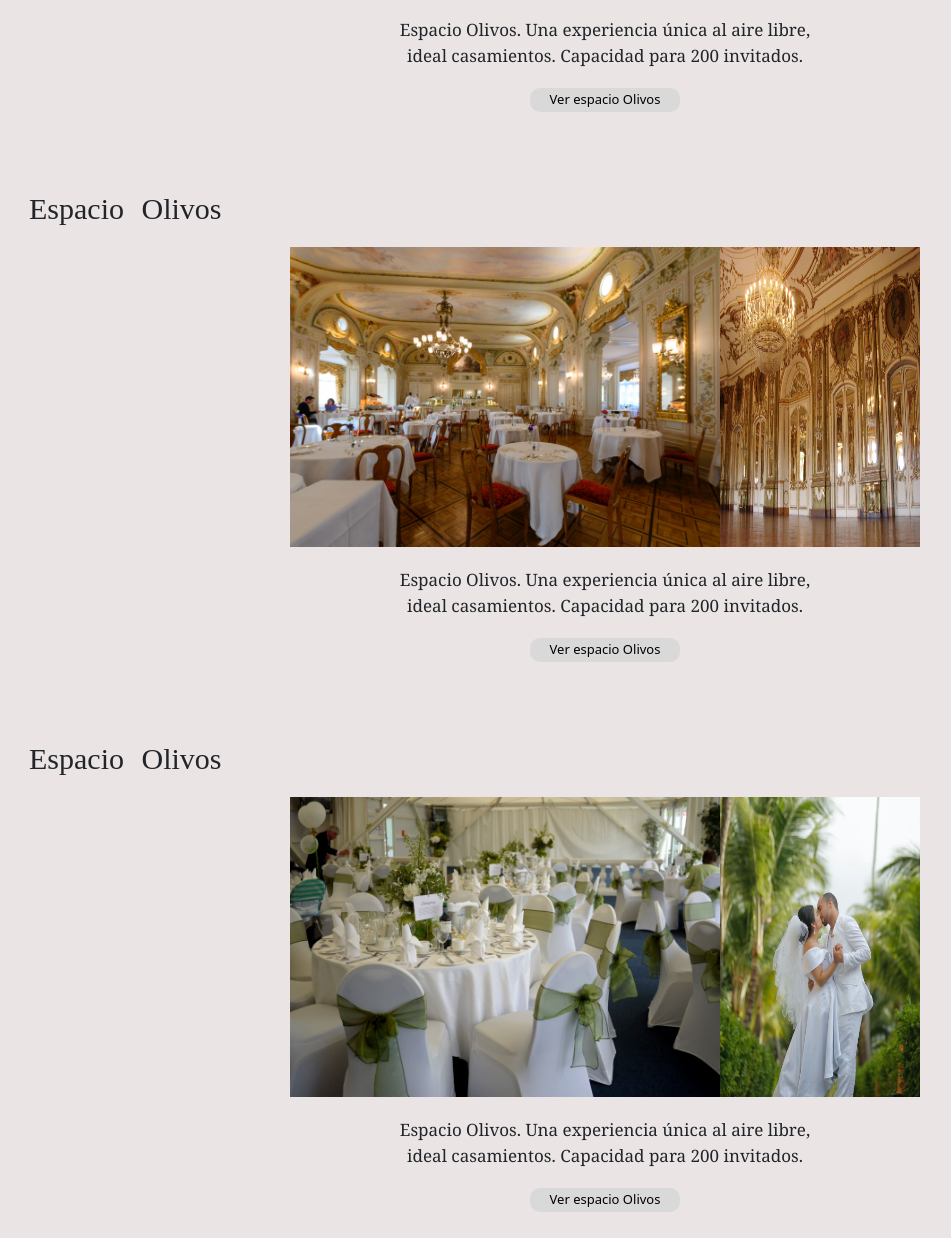
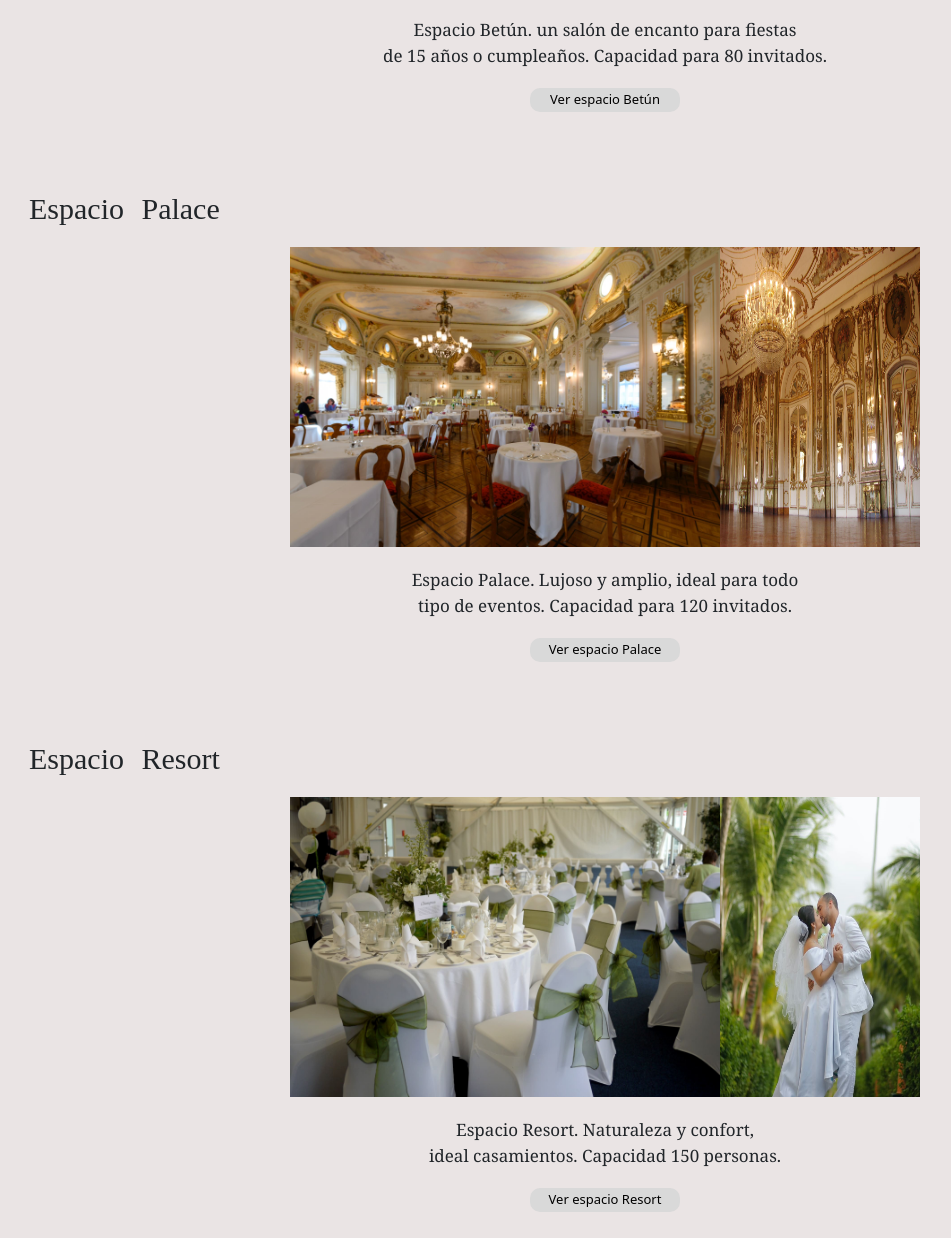
Before and after one commit to GabrielLococo/Corona-eventos, a plain HTML site: page index.html in a window 1280 px wide. Shown: the part 2047-3285 px from the top of the page, without its empty margins (35-986 px from the left). Drawn offline with nearby package versions, Linux system fonts and the light colour scheme; a web font is replaced by a local one.

Commit message:
index > estilos

```diff
--- a/css/style.css
+++ b/css/style.css
@@ -181,7 +181,7 @@ display: grid;
 }
 
 .banner5 a {
-    font-size: 1rem;
+    font-size: 0.8rem;
     text-decoration: none;
     color: rgb(182, 110, 122);
     padding: 0.2rem;
@@ -190,7 +190,7 @@ display: grid;
     display: flex;
     justify-content: center;
     margin: auto;
-    width: 10rem;
+    width: 12rem;
     margin-bottom: 1rem;
 }
 
--- a/index.html
+++ b/index.html
@@ -63,31 +63,31 @@
                 <a href="##">Ver espacio Olivos</a>
             </div>
             <div class="espBetun">
-                <h3 class="cursiva">Espacio Olivos</h3>
+                <h3 class="cursiva">Espacio Betún</h3>
                 <div class="gridImg">
                     <img src="./assets/espacioBetun1.jpg" alt="mesa con cubiertos">
                     <img src="./assets/espacioBetun2.jpg" alt="altar">
                 </div>
-                <p>Espacio Olivos. Una experiencia única al aire libre,<br> ideal casamientos. Capacidad para 200 invitados.</p>
-                <a href="##">Ver espacio Olivos</a>
+                <p>Espacio Betún. un salón de encanto para fiestas<br>de 15 años o cumpleaños. Capacidad para 80 invitados.</p>
+                <a href="##">Ver espacio Betún</a>
             </div>
             <div class="espPalace">
-                <h3 class="cursiva">Espacio Olivos</h3>
+                <h3 class="cursiva">Espacio Palace</h3>
                 <div class="gridImg">
                     <img src="./assets/espacioPalace1.jpg" alt="mesa con cubiertos">
                     <img src="./assets/espacioPalace2.jpg" alt="altar">
                 </div>
-                <p>Espacio Olivos. Una experiencia única al aire libre,<br> ideal casamientos. Capacidad para 200 invitados.</p>
-                <a href="##">Ver espacio Olivos</a>
+                <p>Espacio Palace. Lujoso y amplio, ideal para todo<br> tipo de eventos. Capacidad para 120 invitados.</p>
+                <a href="##">Ver espacio Palace</a>
             </div>
             <div class="espResort">
-                <h3 class="cursiva">Espacio Olivos</h3>
+                <h3 class="cursiva">Espacio Resort</h3>
                 <div class="gridImg">
                     <img src="./assets/espacioResort1.jpg" alt="mesa con cubiertos">
                     <img src="./assets/espacioResort2.jpg" alt="altar">
                 </div>
-                <p>Espacio Olivos. Una experiencia única al aire libre,<br> ideal casamientos. Capacidad para 200 invitados.</p>
-                <a href="##">Ver espacio Olivos</a>
+                <p>Espacio Resort. Naturaleza y confort, <br>ideal casamientos. Capacidad 150 personas.</p>
+                <a href="##">Ver espacio Resort</a>
             </div>
         </section>
         <section class="banner4">
```
